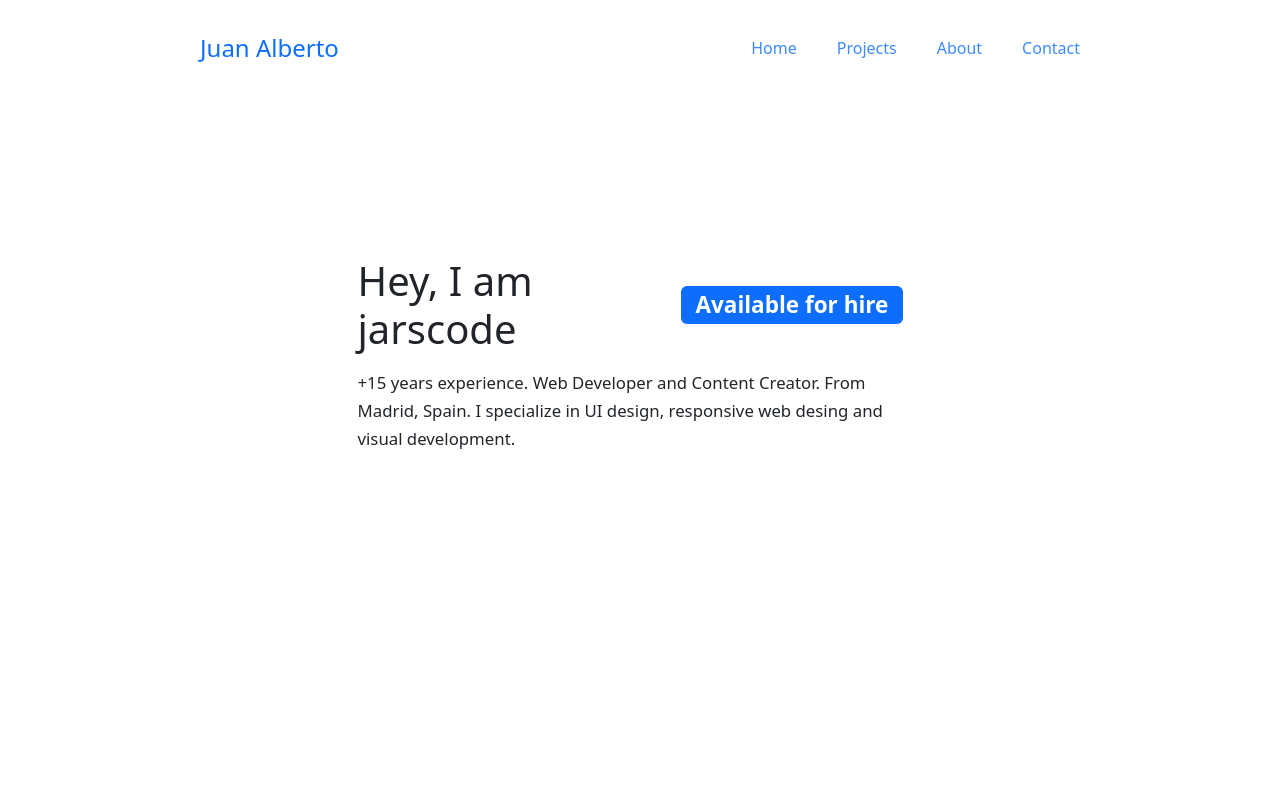
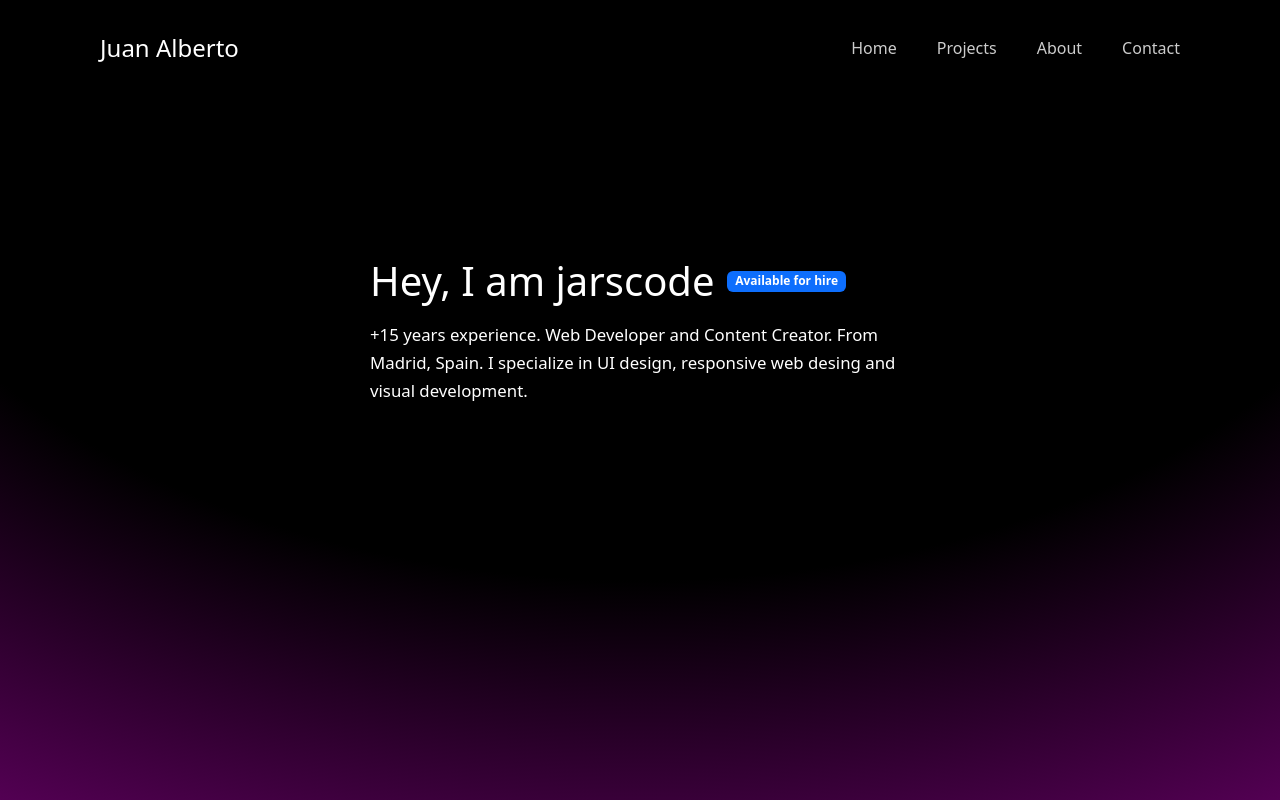
Before and after one commit to 302founddev/aquamancode, a React (Create React App) app: page / in a window 1280 px wide. Built offline with nearby package versions, Linux system fonts and the light colour scheme.

Commit message:
new background temporaly; new branch creation

```diff
--- a/src/App.css
+++ b/src/App.css
@@ -1,4 +1,3 @@
 :root {
-    background-color: black;
     height: 100vh;
 }
--- a/src/App.js
+++ b/src/App.js
@@ -11,7 +11,8 @@ const App = () => {
       <head>
         <link href="https://cdn.jsdelivr.net/npm/bootstrap@5.3.3/dist/css/bootstrap.min.css" rel="stylesheet" integrity="sha384-QWTKZyjpPEjISv5WaRU9OFeRpok6YctnYmDr5pNlyT2bRjXh0JMhjY6hW+ALEwIH" crossorigin="anonymous"></link>
       </head>
-      <div className="head">
+
+      <div className="head position-absolute start-0 top-0 w-100 h-100">
           <Header />
           <Home />
       </div>
--- a/src/components/header.css
+++ b/src/components/header.css
@@ -4,16 +4,17 @@
 
 .header > nav > a, .header > a {
     text-decoration: none;
+    color: white;
 }
 
 .header {
-    padding: 200px;
+    width: 1080px;
     display: flex;
+    margin: 0 auto;
     justify-content: space-between;
     align-items: center;
     padding-top: 30px;
     padding-bottom: 15px;
-
 }
 
 .header nav {
--- a/src/index.css
+++ b/src/index.css
@@ -1,6 +1,7 @@
 body {
+  background: radial-gradient(125% 125% at 50% 10%, black 50%, purple 100%);
   height: 100vh;
-  color: white;
+  color: white!important;
   font-family: 'Onest Variable', sans-serif;
   }
 
--- a/src/pages/index.css
+++ b/src/pages/index.css
@@ -1,5 +1,5 @@
 .section {
-    width: 740px;
+    width: 540px;
     margin: 0 auto;
     padding-top: 11rem;
     padding-bottom: 11rem;
@@ -7,27 +7,18 @@
 
 .section h1 {
     margin: auto;
-    width: 565px;
     font-size: 2.5rem;
     display: flex;
     flex-direction: row;
-    gap: 1rem;
+    gap: 0.8rem;
+    padding-bottom: 1rem;
     align-items: center;
-    padding-bottom: 1rem;
 }
 
 .section h2 {
-    width: 565px;
     display: flex;
     margin: auto;
     font-size: 1.05rem;
     line-height: 1.75rem;
     font-weight: normal;
-
 }
-
-h1 div {
-    display: flex;
-    justify-content: center;
-    align-items: center;
-}
--- a/src/pages/index.js
+++ b/src/pages/index.js
@@ -9,7 +9,7 @@ export const Home = () => {
             <section className='section'>
                 <h1>Hey, I am jarscode
                 <a
-                    className='badge'
+                    className='fs-6'
                     href='https://www.linkedin.com/in/jarscodedev/'
                     >
                     <Badge> Available for hire</Badge>
```
